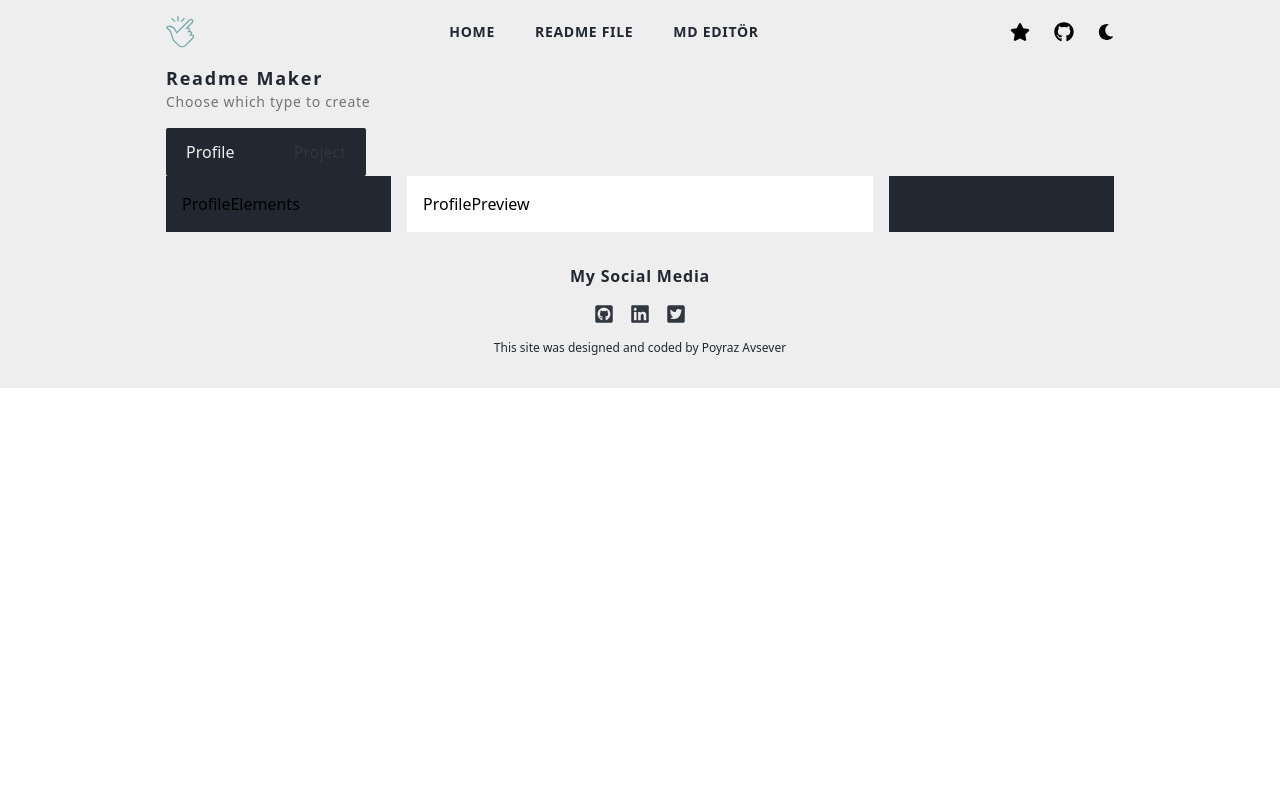
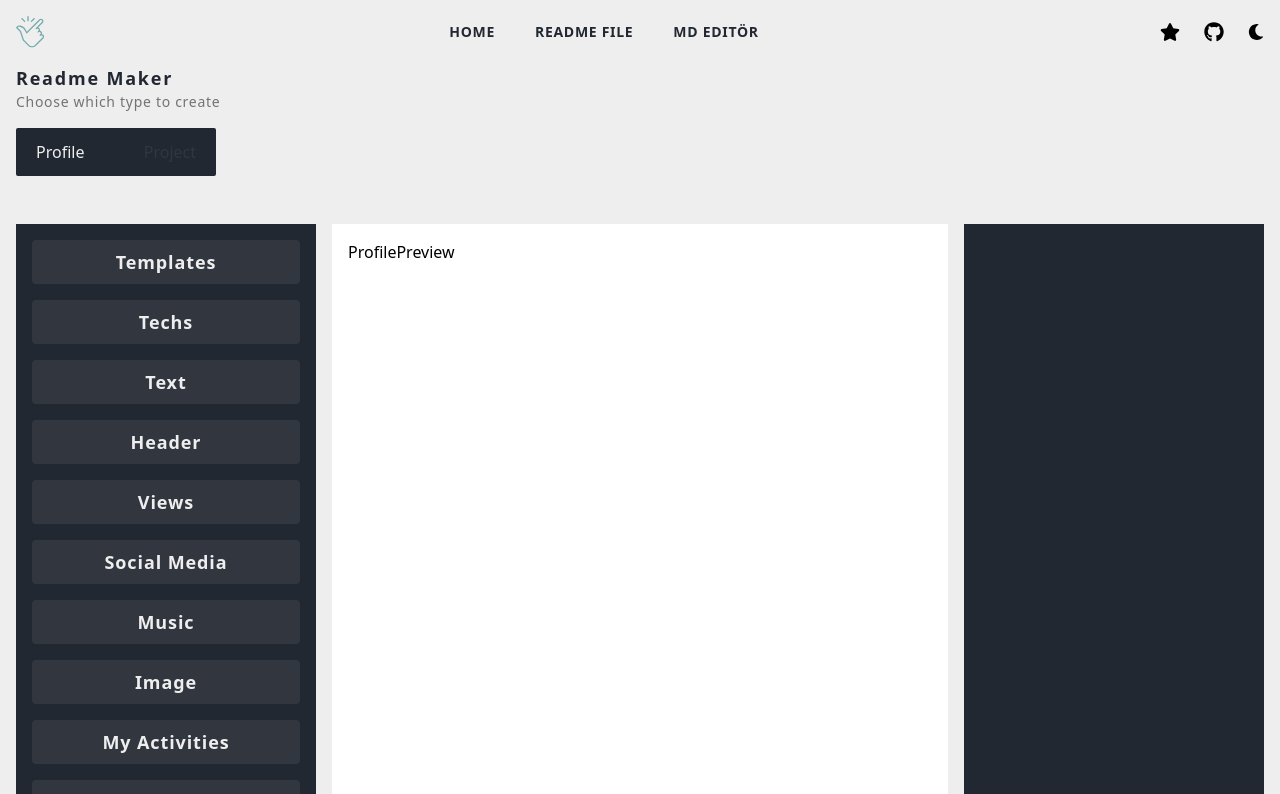
Before and after one commit to poyrazavsever/readme-maker, a Next.js app: page /readmemaker in a window 1280 px wide. Shown: the top 794 px of the page. Built offline with nearby package versions, Linux system fonts and the light colour scheme.

Commit message:
feat: profile elements draft finished

```diff
--- a/components/ReadmeMaker/ProfileElements.jsx
+++ b/components/ReadmeMaker/ProfileElements.jsx
@@ -1,9 +1,50 @@
-import React from 'react'
+import React, { useState } from 'react';
+import { elements } from '@/elements';
 
-function ProfileElements() {
+function ProfileElements({ setSelectedElement }) {
+
+  const [expandedElement, setExpandedElement] = useState(null);
+
+  const handleExpand = (element) => {
+    if (expandedElement === element) {
+      setExpandedElement(null);
+    } else {
+      setExpandedElement(element);
+    }
+  };
+
   return (
-    <div>ProfileElements</div>
-  )
+    <div className='flex flex-col gap-4'>
+      {elements.map(element => (
+        <div key={element.id}>
+          <button
+            onClick={() => {
+              handleExpand(element.name);
+              setSelectedElement(element.name);
+            }}
+            className='text-lg font-semibold tracking-wider text-primary py-2 w-full bg-tert hover:bg-secondary transition-all rounded'
+          >
+            {element.name}
+          </button>
+
+          {element.subElements && expandedElement === element.name && (
+            <div className='px-4 mt-2 flex flex-col items-start gap-2 animate-card py-2 w-full bg-tert rounded'>
+              {element.subElements.map(subElement => (
+                <button
+                  key={subElement.id}
+                  onClick={() => setSelectedElement(subElement.name)}
+                  className='text-sm w-full font-medium tracking-wide text-start text-neutral-400 hover:text-neutral-100 transition-all hover:bg-fourth px-2 p-1 rounded-md'
+                >
+                  - {subElement.name}
+                </button>
+              ))}
+            </div>
+          )}
+
+        </div>
+      ))}
+    </div>
+  );
 }
 
-export default ProfileElements
+export default ProfileElements;
--- a/components/ReadmeMaker/ProfileGenerator.jsx
+++ b/components/ReadmeMaker/ProfileGenerator.jsx
@@ -10,7 +10,8 @@ function ProfileGenerator() {
   const [customizationData, setCustomizationData] = useState({});
 
   return (
-    <div className="grid grid-cols-12 gap-4">
+    <div className="grid grid-cols-12 gap-4 my-12">
+
       {/* Sol taraf: Eleman seçimi */}
       <div className="col-span-3 bg-fourth dark:bg-primary p-4">
         <ProfileElements
@@ -21,6 +22,7 @@ function ProfileGenerator() {
       {/* Orta kısım: Render edilmiş önizleme */}
       <div className="col-span-6 bg-white dark:bg-secondary p-4">
         <ProfilePreview customizationData={customizationData} />
+        {selectedElement}
       </div>
 
       {/* Sağ taraf: Seçilen elemanın özelleştirilmesi */}
@@ -33,6 +35,7 @@ function ProfileGenerator() {
           />
         )}
       </div>
+
     </div>
   );
 }
--- /dev/null
+++ b/elements.js
@@ -0,0 +1,22 @@
+export const elements = [
+    { id: 1, name: 'Templates' },
+    { id: 2, name: 'Techs' },
+    { id: 3, name: 'Text' },
+    { id: 4, name: 'Header' },
+    { id: 5, name: 'Views' },
+    { id: 6, name: 'Social Media' },
+    { id: 7, name: 'Music' },
+    { id: 8, name: 'Image' },
+    { id: 9, name: 'My Activities' },
+    {
+      id: 10,
+      name: 'Stats',
+      subElements: [
+        { id: 10.1, name: 'Stats' },
+        { id: 10.2, name: 'Languages' },
+        { id: 10.3, name: 'Streak' },
+        { id: 10.4, name: 'Trophy' },
+        { id: 10.5, name: 'Activity-graph' },
+      ],
+    },
+  ];
--- a/tailwind.config.js
+++ b/tailwind.config.js
@@ -11,6 +11,9 @@ module.exports = {
       sm: '480px',
       md: '768px',
       lg: '948px',
+      xl: '1024px',
+      '2xl': '1248px',
+
     },
     extend: {
       colors: {
```
